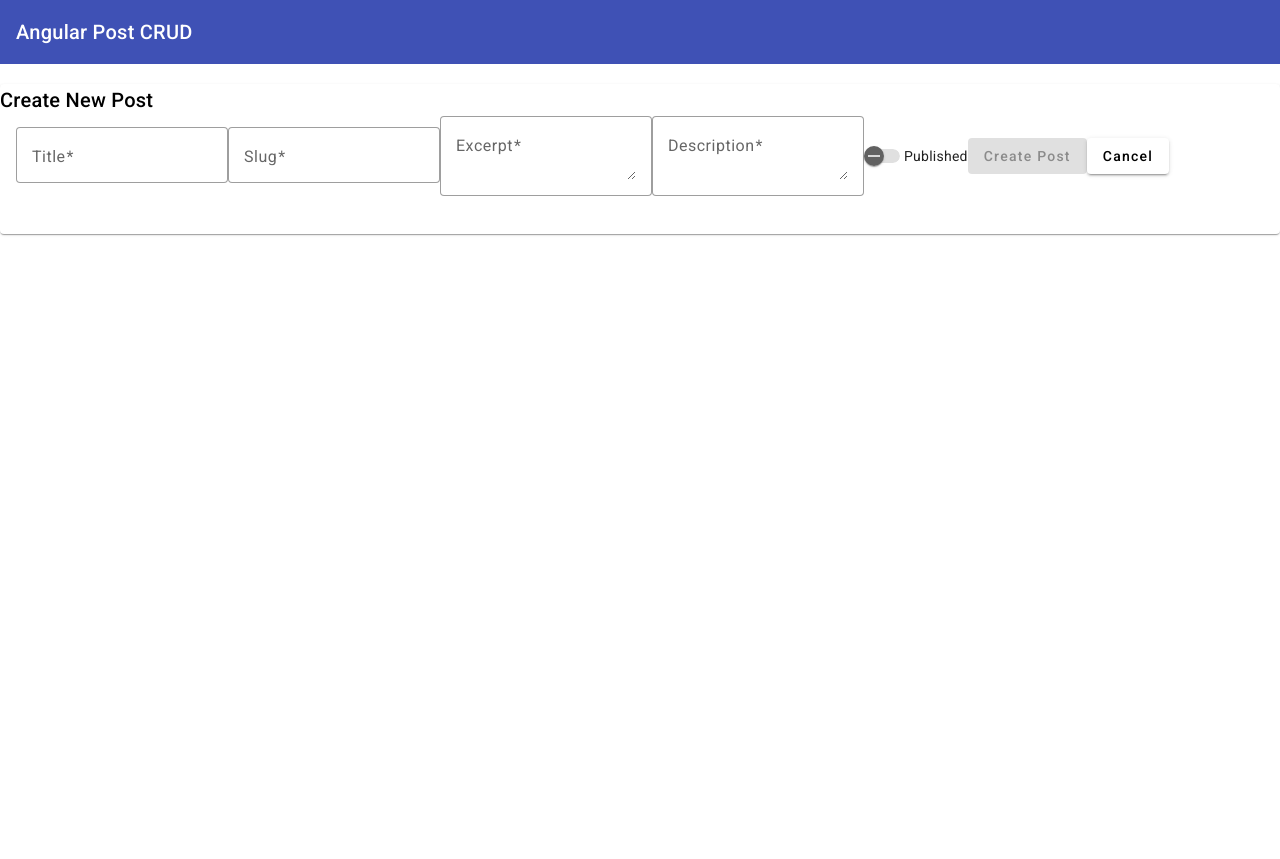
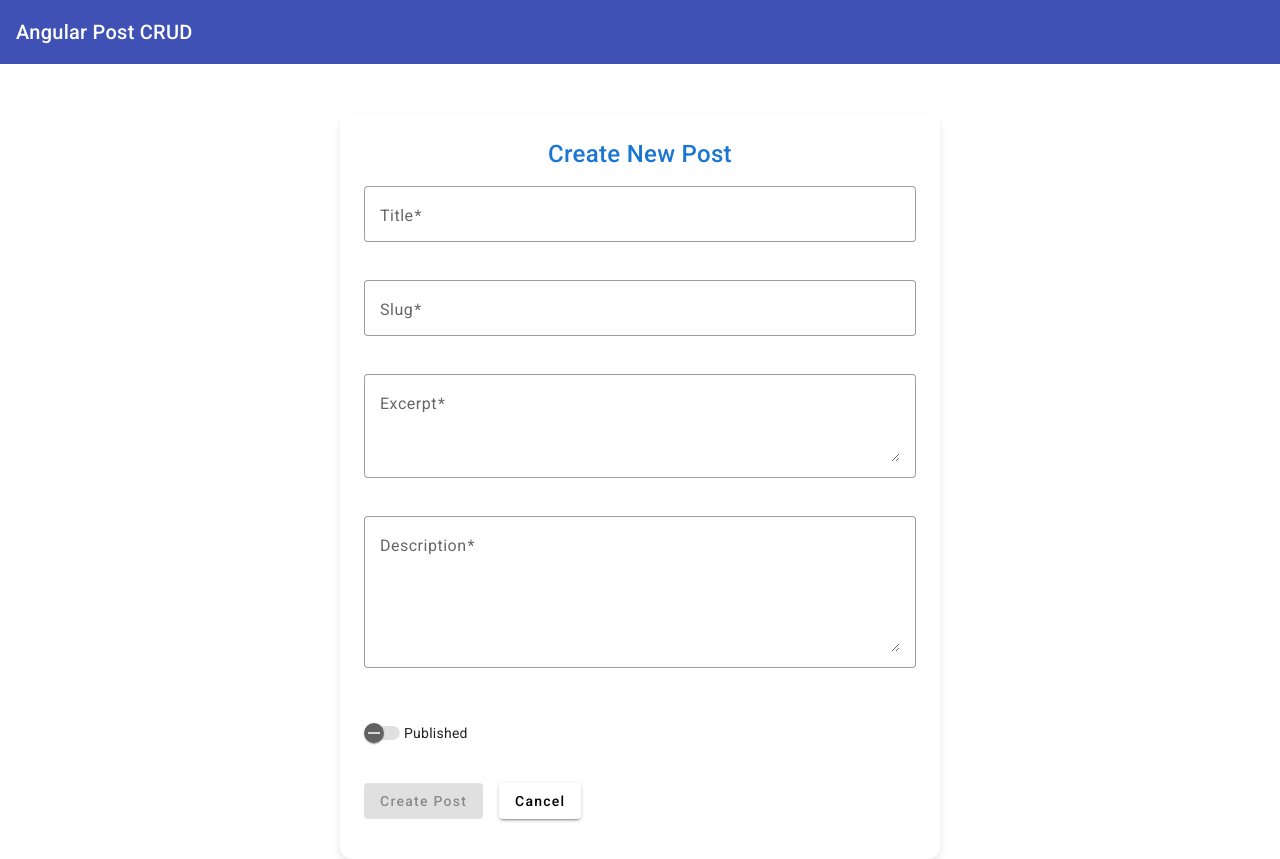
Before and after one commit to traximuser6/kinetix, an Angular app: page /create in a window 1280 px wide. Before the commit the page ends 800 px from the top, so only its background shows below. Built offline with nearby package versions, Linux system fonts and the light colour scheme.

Commit message:
Create and listing page made more nicer

```diff
--- a/src/app/components/post-create/post-create.component.css
+++ b/src/app/components/post-create/post-create.component.css
@@ -0,0 +1,40 @@
+.post-form-card {
+  max-width: 600px; /* Limit card width for a cleaner look */
+  /* Center the card horizontally */
+  padding: 24px;
+  background: #ffffff;
+  border-radius: 12px;
+  box-shadow: 0 4px 8px rgba(0, 0, 0, 0.1); /* Enhanced shadow for depth */
+  /* Add some top margin for positioning */
+  margin: 50px auto 0;
+}
+
+.full-width {
+  width: 100%; /* Ensure form fields span the card width */
+  margin-bottom: 16px; /* Space between fields */
+}
+
+mat-form-field {
+  display: block; /* Stack fields vertically */
+}
+
+.button-container {
+  display: flex;
+  gap: 16px; /* Space between buttons */
+  margin-top: 24px; /* Space above buttons */
+}
+
+mat-slide-toggle {
+  margin: 16px 0; /* Space around the toggle */
+}
+
+mat-card-title {
+  font-size: 24px;
+  font-weight: 500;
+  color: #1976d2; /* Match Material primary color */
+  text-align: center;
+}
+
+mat-card-content {
+  padding: 16px 0;
+}
--- a/src/app/components/post-create/post-create.component.html
+++ b/src/app/components/post-create/post-create.component.html
@@ -2,25 +2,27 @@
   <mat-card-title>Create New Post</mat-card-title>
   <mat-card-content>
     <form [formGroup]="form" (ngSubmit)="onSubmit()">
-      <mat-form-field appearance="outline">
+      <mat-form-field appearance="outline" class="full-width">
         <mat-label>Title</mat-label>
         <input matInput formControlName="title" required>
       </mat-form-field>
-      <mat-form-field appearance="outline">
+      <mat-form-field appearance="outline" class="full-width">
         <mat-label>Slug</mat-label>
         <input matInput formControlName="slug" required>
       </mat-form-field>
-      <mat-form-field appearance="outline">
+      <mat-form-field appearance="outline" class="full-width">
         <mat-label>Excerpt</mat-label>
-        <textarea matInput formControlName="excerpt" required></textarea>
+        <textarea matInput formControlName="excerpt" required rows="3"></textarea>
       </mat-form-field>
-      <mat-form-field appearance="outline">
+      <mat-form-field appearance="outline" class="full-width">
         <mat-label>Description</mat-label>
-        <textarea matInput formControlName="description" required></textarea>
+        <textarea matInput formControlName="description" required rows="5"></textarea>
       </mat-form-field>
-      <mat-slide-toggle formControlName="is_published">Published</mat-slide-toggle>
-      <button mat-raised-button color="primary" type="submit" [disabled]="form.invalid">Create Post</button>
-      <button mat-raised-button routerLink="/">Cancel</button>
+      <mat-slide-toggle formControlName="is_published" class="full-width">Published</mat-slide-toggle>
+      <div class="button-container">
+        <button mat-raised-button color="primary" type="submit" [disabled]="form.invalid">Create Post</button>
+        <button mat-raised-button routerLink="/">Cancel</button>
+      </div>
     </form>
   </mat-card-content>
 </mat-card>
--- a/src/app/components/post-list/post-list.component.css
+++ b/src/app/components/post-list/post-list.component.css
@@ -1,15 +1,18 @@
 .post-list-card {
-  margin: 20px;
-  padding: 20px;
-  background: #f5f5f5;
-  border-radius: 8px;
-  box-shadow: 0 2px 4px rgba(0, 0, 0, 0.1);
+  max-width: 900px; /* Wider card for the table */
+  margin: 0 auto; /* Center the card horizontally */
+  padding: 24px;
+  background: #ffffff;
+  border-radius: 12px;
+  box-shadow: 0 4px 8px rgba(0, 0, 0, 0.1); /* Enhanced shadow for depth */
+  margin-top: 50px; /* Add some top margin for positioning */
 }
 
 .add-button {
   position: fixed;
   bottom: 20px;
   right: 20px;
+  z-index: 1000; /* Ensure it stays on top */
 }
 
 mat-table {
@@ -18,6 +21,27 @@ mat-table {
 }
 
 mat-row:hover {
-  background-color: #e0e0e0;
+  background-color: #f5f5f5; /* Light gray hover for rows */
   cursor: pointer;
 }
+
+mat-header-cell, mat-cell {
+  padding: 16px 24px; /* Increased padding for better spacing */
+  font-size: 14px;
+}
+
+mat-header-row {
+  background-color: #1976d2; /* Material primary color for header */
+  color: white;
+}
+
+mat-card-title {
+  font-size: 24px;
+  font-weight: 500;
+  color: #1976d2; /* Match Material primary color */
+  text-align: center;
+}
+
+mat-card-content {
+  padding: 16px 0;
+}
```
Also changed, not shown: src/app/app.routes.ts (line endings or trailing spaces).
